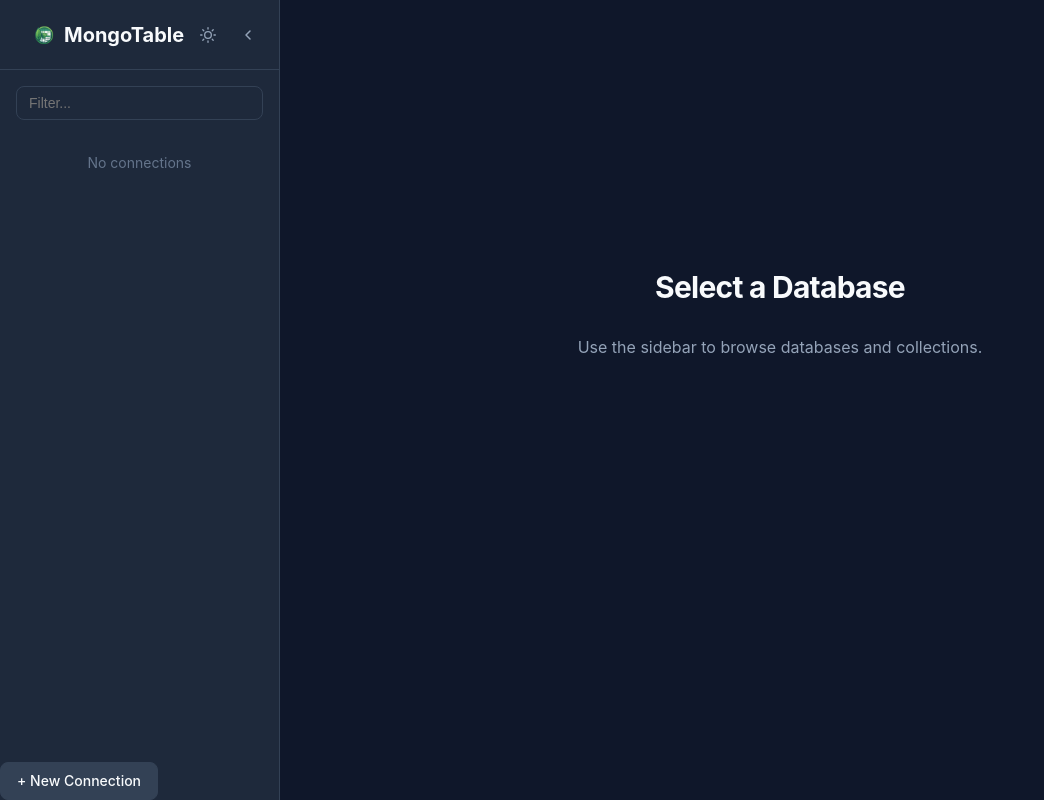
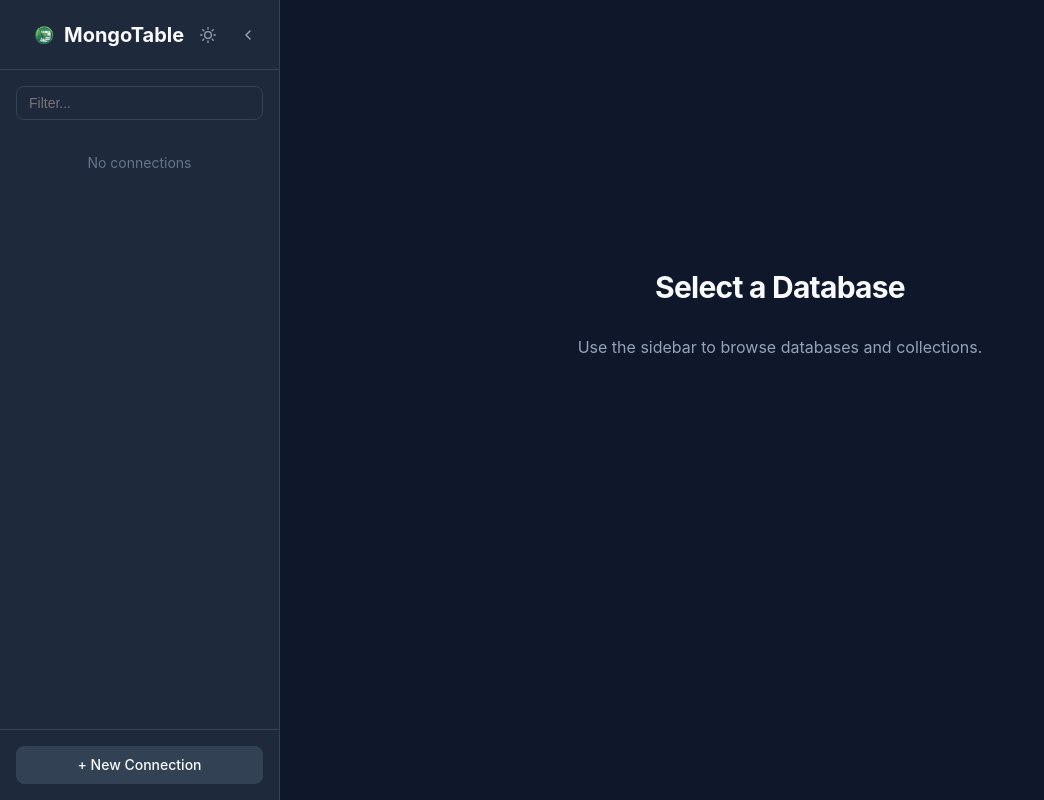
Before and after one commit to zakaihamilton/mongo-table, a Next.js app: page /databases in a window 1280 px wide. Shown: the whole page, without its empty margins (0-1044 px from the left). Built offline with nearby package versions, Linux system fonts and the light colour scheme.

Commit message:
feat: conditionally render the sidebar footer and add its styling

```diff
--- a/src/components/Sidebar.css
+++ b/src/components/Sidebar.css
@@ -170,3 +170,38 @@
     color: var(--text-muted);
     font-size: 0.875rem;
 }
+
+.sidebar-footer {
+    padding: 1rem;
+    border-top: 1px solid var(--border-color);
+    background: var(--bg-secondary);
+}
+
+.sidebar-footer .btn {
+    width: 100%;
+    justify-content: center;
+}
+
+.sidebar.collapsed .sidebar-footer {
+    padding: 0.5rem;
+    display: flex;
+    justify-content: center;
+}
+
+.sidebar.collapsed .sidebar-footer .btn {
+    padding: 0.5rem;
+    width: auto;
+    font-size: 1.25rem;
+    /* Make the + larger or use an icon */
+}
+
+/* Hide text in collapsed mode if we don't switch to icon */
+.sidebar.collapsed .sidebar-footer .btn {
+    overflow: hidden;
+    text-overflow: ellipsis;
+    white-space: nowrap;
+    /* For collapsed, maybe just show '+'? But the text is '+ New Connection' */
+    /* Let's just hide the text and show a plus icon if possible, or just let it shrink. */
+    /* Actually, user didn't ask for collapsed optimization, but good to handle. */
+    /* Simplest: content: '+' */
+}
--- a/src/components/Sidebar.jsx
+++ b/src/components/Sidebar.jsx
@@ -216,9 +216,11 @@
                         </div>
                     </div>
 
-                    <div className="sidebar-footer">
-                        <Link href="/" className="btn btn-sm btn-secondary">+ New Connection</Link>
-                    </div>
+                    {pathname !== '/' && (
+                        <div className="sidebar-footer">
+                            <Link href="/" className="btn btn-sm btn-secondary">+ New Connection</Link>
+                        </div>
+                    )}
                 </>
             )}
         </aside>
```
